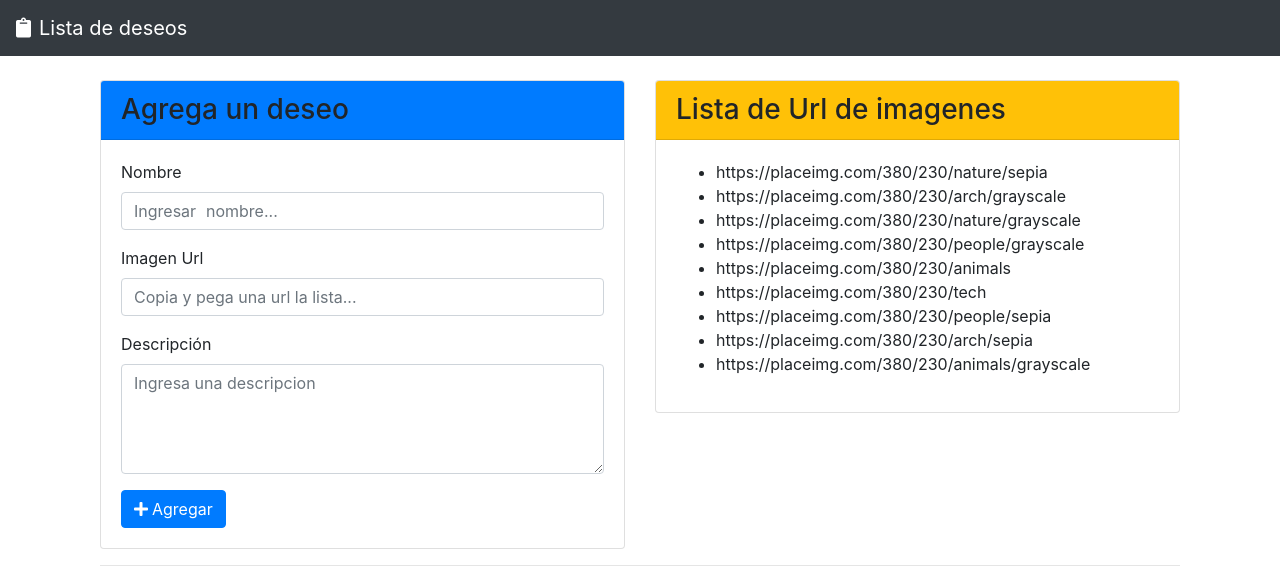
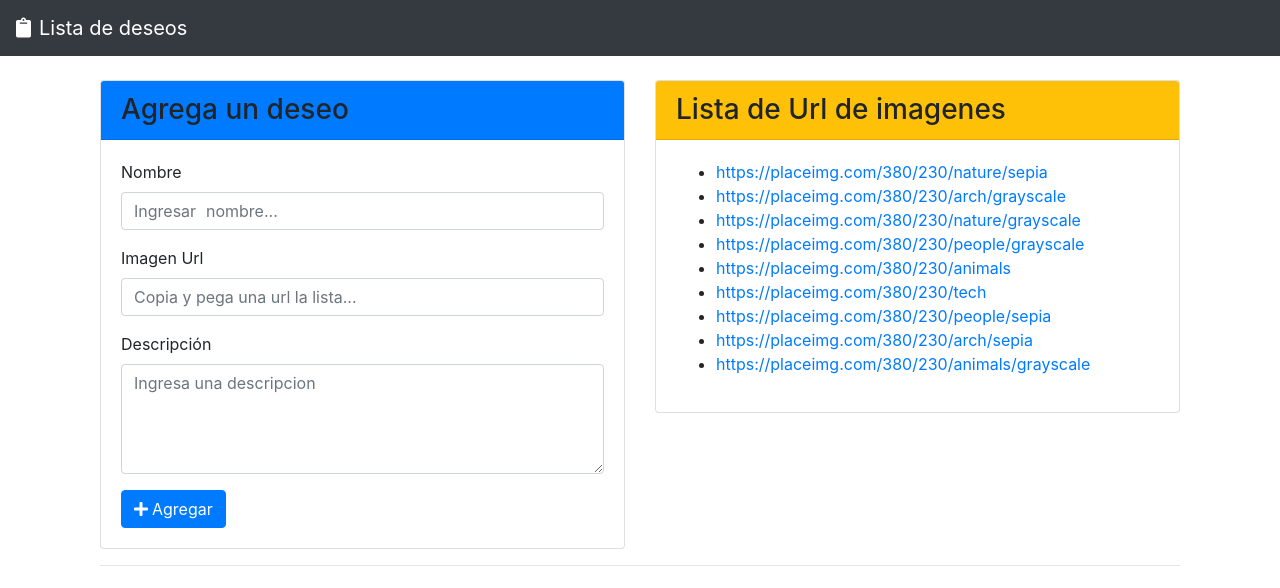
Before and after one commit to Christianesk/angular-wishlist, an Angular app in the folder app-wishlist/: page / in a window 1280 px wide. Shown: the top 588 px of the page. Built offline with nearby package versions, Linux system fonts and the light colour scheme.

Commit message:
se agrega selector de urls de imagenes

```diff
--- a/app-wishlist/src/app/lista-destinos/lista-destinos.component.html
+++ b/app-wishlist/src/app/lista-destinos/lista-destinos.component.html
@@ -15,7 +15,7 @@
             </div>
             <div class="form-group">
               <label for="Imagen	Url">Imagen Url</label>
-              <input type="text" class="form-control" id="imagenUrl" placeholder="Copia y pega una url la lista..." #url>
+              <input type="text" class="form-control" id="imagenUrl" value="{{uri}}" placeholder="Copia y pega una url la lista..." #url >
             </div>
             <div class="form-group">
               <label for="descrip">Descripción</label>
@@ -33,7 +33,7 @@
         </div>
         <div class="card-body">
           <ul>
-            <li *ngFor="let u of listaUrl">{{u}}</li>
+            <li (click)="selectedUrl(u)" *ngFor="let u of listaUrl"><a href="javascriot:void(0);">{{u}}</a></li>
           </ul>
         </div>
       </div>
--- a/app-wishlist/src/app/lista-destinos/lista-destinos.component.ts
+++ b/app-wishlist/src/app/lista-destinos/lista-destinos.component.ts
@@ -10,6 +10,7 @@ export class ListaDestinosComponent implements OnInit {
 
   destinos: DestinoViajeModel[];
   listaUrl:string[];
+  uri:string;
 
 
   constructor() {
@@ -40,4 +41,8 @@ export class ListaDestinosComponent implements OnInit {
     d.setSelected(true);
   }
 
+  selectedUrl(u:string){
+    this.uri=u;
+  }
+
 }
```
